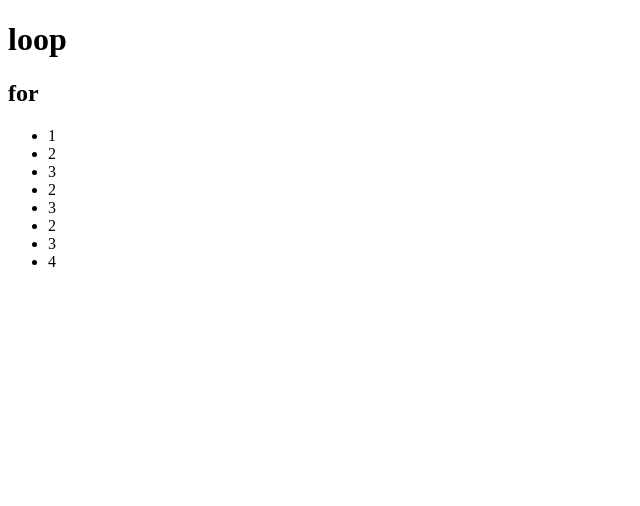
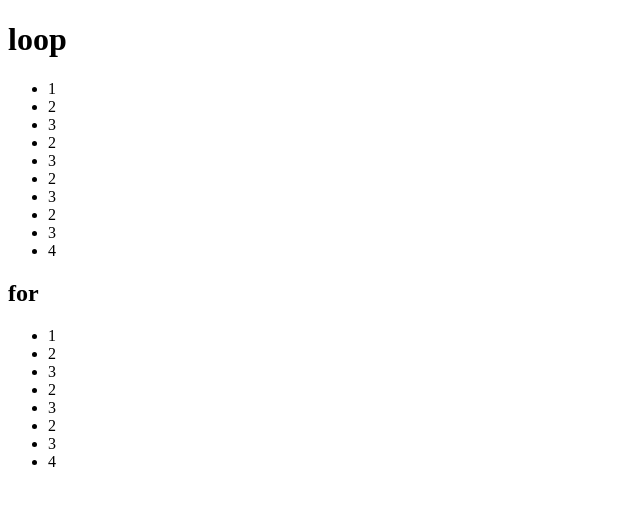
Before and after one commit to GrowFB/web, a plain HTML site: page loop.html in a window 1280 px wide. Shown: the whole page, without its empty margins (0-640 px from the left). Drawn offline with Linux system fonts and the light colour scheme.

Commit message:
깃허브 연동 연습

```diff
--- a/loop.html
+++ b/loop.html
@@ -15,7 +15,7 @@
       document.write('<li>3</li>');
        i = i + 1 ;
       }
-      document.write('<li>4</li>'); sdfsfsdfsdf ㄴㅇㄹㄴㅇㄹ
+      document.write('<li>4</li>');
     </script>
   </ul>
 <h2> for </h2>
```
